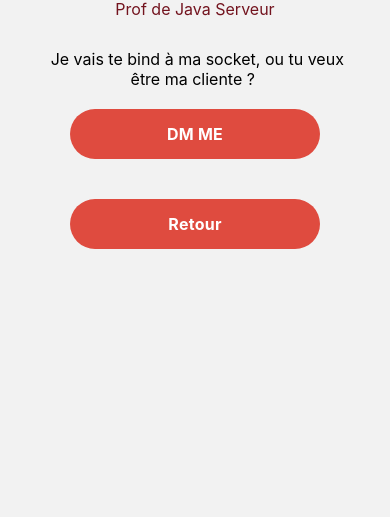
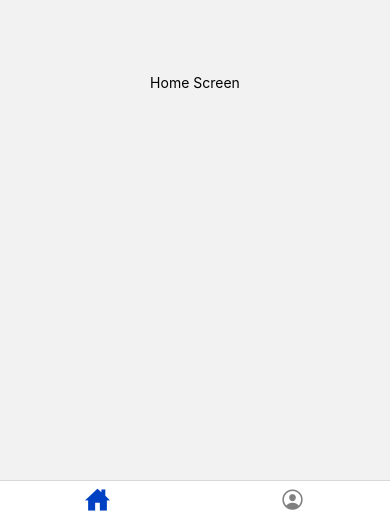
Before and after one commit to flolgl/slnf, a React Native app: screen /Login in a window 390 px wide. Shown: the part 315-832 px from the top of the page. Built offline with nearby package versions, Linux system fonts and the light colour scheme.

Commit message:
grosse arnaque

```diff
--- a/App.js
+++ b/App.js
@@ -1,24 +1,77 @@
 import { StyleSheet } from 'react-native';
+import { createNativeStackNavigator } from '@react-navigation/native-stack';
 import { NavigationContainer } from '@react-navigation/native';
-import { createNativeStackNavigator } from '@react-navigation/native-stack';
+import { createBottomTabNavigator } from '@react-navigation/bottom-tabs';
 import { HomeScreen } from './components/HomeScreen';
 import {ProfileScreen} from './components/ProfileScreen';
 import { Login } from './pages/Login';
 import { Register } from './pages/Register';
+import { initializeApp } from "firebase/app";
+import {
+  getAuth,
+  onAuthStateChanged,
+  signInWithCredential,
+} from 'firebase/auth';
+import { Ionicons } from '@expo/vector-icons';
+
+const firebaseConfig = {
+  apiKey: "AIzaSyCaMoglTtOR3JPnIcsr0FwAk1OOuKHxgsk",
+  authDomain: "slnf-78521.firebaseapp.com",
+  projectId: "slnf-78521",
+  storageBucket: "slnf-78521.appspot.com",
+  messagingSenderId: "540299659797",
+  appId: "1:540299659797:web:d1719e150e7714fc3b9c1c"
+
+};
 
 
-const Stack = createNativeStackNavigator();
+const app = initializeApp(firebaseConfig);
+const Tab = createBottomTabNavigator();
+const auth = getAuth();
+
+const startPage = auth.currentUser ? 'Home' : 'Login';
 
 export default function App() {
+  console.log(startPage)
   return (
     <NavigationContainer>
-      <Stack.Navigator screenOptions={{headerShown: false}}>
-        <Stack.Screen name="Login" component={ProfileScreen} />
-      </Stack.Navigator>
+      <Tab.Navigator
+      initialRouteName={startPage}
+      screenOptions={({ route }) => ({
+        tabBarIcon: ({ focused, color, size }) => {
+          let iconName;
+
+          if (route.name === 'Home') {
+            iconName = focused
+              ? 'home-sharp'
+              : 'home-outline';
+          } else if (route.name === 'Profile') {
+            iconName = focused ? 'person-circle' : 'person-circle-outline';
+          }
+
+          // You can return any component that you like here!
+          return <Ionicons name={iconName} size={size} color={color} />;
+        },
+        tabBarActiveTintColor: '#0041c4',
+        tabBarInactiveTintColor: 'gray',
+      })}>
+        <Tab.Screen name="Home" component={HomeScreen} options={{ headerShown: false }}/>
+        <Tab.Screen name="Profile" component={ProfileScreen} options={{ headerShown: false }}/>
+        {
+          startPage === 'Home' ? (
+            <Tab.Screen name="Login" component={Login} options={{ headerShown: false, tabBarStyle: {display: 'none'}}}/>
+          ) : (
+            null
+          )
+        }
+
+      </Tab.Navigator>
     </NavigationContainer>
   );
 }
 
+
+export {auth};
 /*
 const styles = StyleSheet.create({
   container: {
--- a/components/HomeScreen.js
+++ b/components/HomeScreen.js
@@ -1,11 +1,25 @@
 import { StatusBar } from 'expo-status-bar';
-import { Text, View } from 'react-native';
+import { Text, View, StyleSheet } from 'react-native';
+import { NavBar } from './NavBar';
 
 export const HomeScreen = () => {
   return (
-    <View style={{ flex: 1, alignItems: 'center', justifyContent: 'center' }}>
-      <Text>Home Screen</Text>
-      <StatusBar style="auto" />
+    <View style={styles.container}>
+      <View style={{ flex: 1, alignItems: 'center', justifyContent: 'center' }}>
+        <Text>Home Screen</Text>
+        <StatusBar style="auto" />
+      </View>
     </View>
+
   );
 }
+
+
+const styles = StyleSheet.create({
+
+  container:{
+      flex:1,
+  },
+
+
+})
--- a/package.json
+++ b/package.json
@@ -10,18 +10,21 @@
     "eject": "expo eject"
   },
   "dependencies": {
+    "@react-navigation/bottom-tabs": "^6.2.0",
     "@react-navigation/native": "^6.0.8",
     "@react-navigation/native-stack": "^6.5.0",
     "email-validator": "^2.0.4",
     "expo": "~44.0.0",
     "expo-status-bar": "~1.2.0",
+    "firebase": "^9.6.10",
     "react": "17.0.1",
     "react-dom": "17.0.1",
     "react-native": "0.64.3",
     "react-native-material-textinput": "^1.3.0",
     "react-native-safe-area-context": "3.3.2",
     "react-native-screens": "~3.10.1",
-    "react-native-web": "0.17.1"
+    "react-native-web": "0.17.1",
+    "expo-splash-screen": "~0.14.1"
   },
   "devDependencies": {
     "@babel/core": "^7.12.9"
--- a/pages/Login.js
+++ b/pages/Login.js
@@ -1,8 +1,138 @@
 import { StatusBar } from 'expo-status-bar';
-import React, {useState} from 'react';
+import React, {useEffect, useState} from 'react';
 import { StyleSheet, View, Text, Pressable, ImageBackground} from 'react-native';
 import TextInput from 'react-native-material-textinput'
 import * as EmailValidator from 'email-validator';
+import { auth } from '../App';
+import { signInWithEmailAndPassword } from "firebase/auth";
+import { useNavigation } from '@react-navigation/native';
+
+export const Login = () => {
+
+    const [email, setEmail] = useState('');
+    const [password, setPassword] = useState('');
+
+    const [errorEmail, setErrorEmail] = useState('');
+    const [errorPassword, setErrorPassword] = useState('');
+    const [connectionError, setConnectionError] = useState('');
+
+    const navigation = useNavigation();
+
+    useEffect(() => {
+        return auth.onAuthStateChanged(user => {
+            if (user){
+                //console.log("User is logged in");
+                navigation.navigate("Home")
+
+            }
+        })
+    }, [])
+
+    const errorCheck = () => {
+        setErrorEmail("")
+        setErrorPassword("")
+        setConnectionError("")
+
+        let error = false;
+        if (!EmailValidator.validate(email)){
+            setErrorEmail("Merci de rentrer une adresse mail valide")
+            error = true;
+        }
+
+        if (password.trim() === ""){
+            setErrorPassword("Merci de rentrer un mot de passe valide")
+            error = true;
+        }
+        return error;
+    }
+
+    const onPress = () => {
+        if (errorCheck())
+            return;
+
+
+        //firebase authentification
+
+        signInWithEmailAndPassword(auth, email, password)
+        .then((userCredential) => {
+            // Signed in
+            const user = userCredential.user;
+            // ...
+        })
+        .catch((error) => {
+
+            setConnectionError("L'email ou le mot de passe sont incorrects")
+        });
+
+
+    }
+
+
+    return (
+        <ImageBackground style={{ flex: 1,}} source={require('../assets/back.png')}>
+            <StatusBar/>
+
+            <Text style={styles.connexionHeader}>Connexion</Text>
+            <View style={styles.container}>
+
+                <View>
+                    <Text style={{color:"#01214f", fontWeight: 'bold', fontSize:25,}} >Heureux de vous revoir</Text>
+                    <Text style={{color:"gray", marginTop:5}}>Connectez-vous pour continuer !</Text>
+
+                    <View style={styles.form}>
+                        {BuildTextInput(false, "Email", setEmail, errorEmail)}
+                        {BuildTextInput(true, "Mot de passe", setPassword, errorPassword)}
+                    </View>
+
+                    <Pressable onPress={() => alert("Pas encore fonctionnel")}>
+                        <Text style={styles.forgotPw}>Mot de passe oublié ?</Text>
+                    </Pressable>
+
+                    <Text style={{color:"red", marginTop:5, marginBottom: 5, textAlign:"center"}}>{connectionError}</Text>
+
+                    <Pressable style={styles.connectPressable} onPress={onPress}>
+                        <Text style={styles.buttonText}>Se connecter</Text>
+                    </Pressable>
+                </View>
+
+                <View style={{alignItems:'center'}}>
+                    <Pressable onPress={() => alert("Pas encore fonctionnel")}>
+                        <Text style={styles.forgotPw}>Pas encore membre ? Créer un compte</Text>
+                    </Pressable>
+                </View>
+
+
+
+            </View>
+
+
+
+
+        </ImageBackground>
+
+    )
+}
+
+
+/**
+ *
+ * @param {boolean} password
+ * @param {string} text
+ */
+const BuildTextInput = (password, phText, cbState, error) => {
+
+    return (
+        <TextInput
+            label={phText}
+            onChangeText={(text) => cbState(text)}
+            autoComplete = {password ? "email" : "password"}
+            secureTextEntry = {password}
+            error= {error}
+        />
+    )
+
+}
+
 
 const styles = StyleSheet.create({
 
@@ -54,92 +184,3 @@ const styles = StyleSheet.create({
         fontSize:25
     }
 })
-
-export const Login = () => {
-
-    const [email, setEmail] = useState('');
-    const [password, setPassword] = useState('');
-
-    const [errorEmail, setErrorEmail] = useState('');
-    const [errorPassword, setErrorPassword] = useState('');
-
-    const onPress = () => {
-        setErrorEmail("")
-        setErrorPassword("")
-
-        let error = false;
-        if (!EmailValidator.validate(email)){
-            setErrorEmail("Merci de rentrer une adresse mail valide")
-            error = true;
-        }
-
-        if (password.trim() === ""){
-            setErrorPassword("Merci de rentrer un mot de passe valide")
-            error = true;
-        }
-        return error ? null : alert(email+password)
-    }
-
-
-    return (
-        <ImageBackground style={{ flex: 1,}} source={require('../assets/back.png')}>
-            <StatusBar/>
-
-            <Text style={styles.connexionHeader}>Connexion</Text>
-            <View style={styles.container}>
-
-                <View>
-                    <Text style={{color:"#01214f", fontWeight: 'bold', fontSize:25,}} >Heureux de vous revoir</Text>
-                    <Text style={{color:"gray", marginTop:5}}>Connectez-vous pour continuer !</Text>
-
-                    <View style={styles.form}>
-                        {BuildTextInput(false, "Email", setEmail, errorEmail)}
-                        {BuildTextInput(true, "Mot de passe", setPassword, errorPassword)}
-                    </View>
-
-                    <Pressable onPress={() => alert("Pas encore fonctionnel")}>
-                        <Text style={styles.forgotPw}>Mot de passe oublié ?</Text>
-                    </Pressable>
-
-                    <Pressable style={styles.connectPressable} onPress={onPress}>
-                        <Text style={styles.buttonText}>Se connecter</Text>
-                    </Pressable>
-                </View>
-
-                <View style={{alignItems:'center'}}>
-                    <Pressable onPress={() => alert("Pas encore fonctionnel")}>
-                        <Text style={styles.forgotPw}>Pas encore membre ? Créer un compte</Text>
-                    </Pressable>
-                </View>
-
-
-
-            </View>
-
-
-
-
-        </ImageBackground>
-
-    )
-}
-
-
-/**
- *
- * @param {boolean} password
- * @param {string} text
- */
-const BuildTextInput = (password, phText, cbState, error) => {
-
-    return (
-        <TextInput
-            label={phText}
-            onChangeText={(text) => cbState(text)}
-            autoComplete = {password ? "email" : "password"}
-            secureTextEntry = {password}
-            error= {error}
-        />
-    )
-
-}
```
Also changed, not shown: 2 other files (tests, documents, lock files or other folders).
